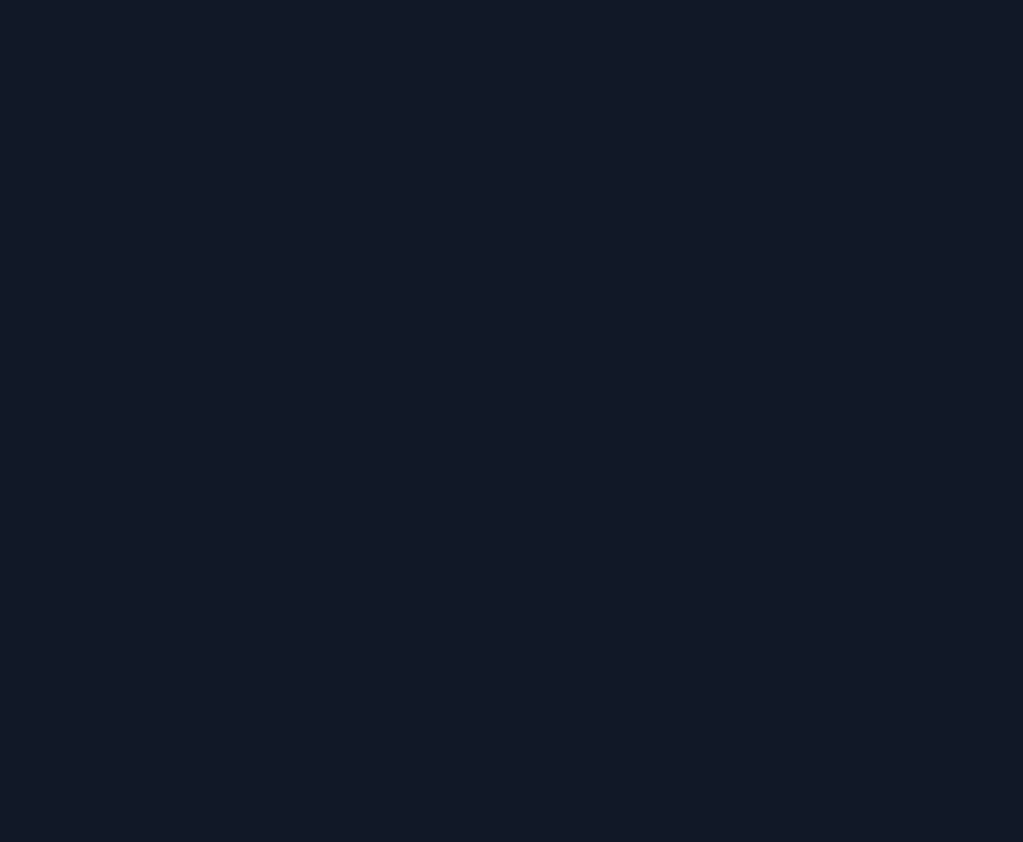
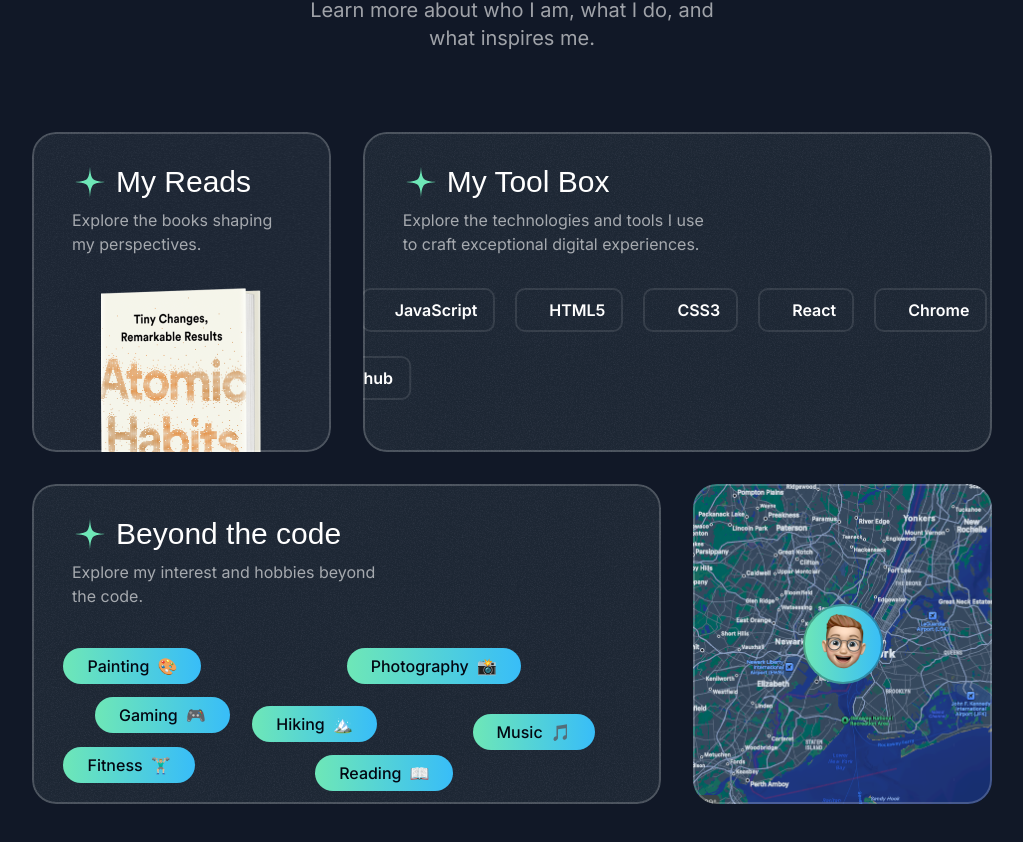
Before and after one commit to nihir-zala/learn-next, a Next.js app: page / in a window 1280 px wide. Shown: the part 4052-4894 px from the top of the page, without its empty margins (128-1151 px from the left). Before the commit the page ends 3824 px from the top, so only its background shows below. Built offline with nearby package versions, Linux system fonts and the light colour scheme; a web font is replaced by a local one.

Commit message:
added the about section

```diff
--- a/src/app/page.tsx
+++ b/src/app/page.tsx
@@ -3,6 +3,7 @@
 import { ProjectsSection } from "@/sections/Projects";
 import { TapeSection } from "@/sections/Tape";
 import { TestimonialsSection } from "@/sections/Testimonials";
+import { AboutSection } from "@/sections/About";
 
 export default function Home() {
   return (
@@ -12,6 +13,7 @@
       <ProjectsSection />
       <TapeSection />
       <TestimonialsSection />
+      <AboutSection />
     </div>
   );
 }
--- a/src/components/Card.tsx
+++ b/src/components/Card.tsx
@@ -11,7 +11,7 @@
   return (
     <div
       className={twMerge(
-        "bg-gray-800 rounded-3xl z-0 after:z-10 overflow-hidden relative after:content-[''] after:absolute after:inset-0 after:outline-2 after:outline after:-outline-offset-2 after:rounded-3xl after:outline-white/20 after:pointer-events-none p-6",
+        "bg-gray-800 rounded-3xl z-0 after:z-10 overflow-hidden relative after:content-[''] after:absolute after:inset-0 after:outline-2 after:outline after:-outline-offset-2 after:rounded-3xl after:outline-white/20 after:pointer-events-none",
         className
       )}
     >
--- /dev/null
+++ b/src/components/CardHeader.tsx
@@ -0,0 +1,25 @@
+import StarIcon from "@/assets/icons/star.svg";
+import { twMerge } from "tailwind-merge";
+export const CardHeader = ({
+  title,
+  description,
+  className,
+}: {
+  title: string;
+  description: string;
+  className?: string;
+}) => {
+  return (
+    <>
+      <div className={twMerge("flex flex-col p-6 md:py-8 md:px-10", className)}>
+        <div className="inline-flex items-center gap-2">
+          <StarIcon className="size-9 text-emerald-300" />
+          <h3 className="font-serif text-3xl">{title}</h3>
+        </div>
+        <p className="text-sm lg:text-base max-w-xs text-white/60 mt-2">
+          {description}
+        </p>
+      </div>
+    </>
+  );
+};
--- /dev/null
+++ b/src/components/TechIcon.tsx
@@ -0,0 +1,14 @@
+export const TechIcon = ({ component }: { component: React.ElementType }) => {
+  const Component = component;
+  return (
+    <>
+      <Component className="size-10 fill-[url(#tech-icon-gradient)]" />
+      <svg className="size-0 absolute">
+        <linearGradient id="tech-icon-gradient">
+          <stop offset="0%" stopColor="rgb(110 231 138)" />
+          <stop offset="100%" stopColor="rgb(56 189 248)" />
+        </linearGradient>
+      </svg>
+    </>
+  );
+};
--- /dev/null
+++ b/src/components/ToolBoxItems.tsx
@@ -0,0 +1,48 @@
+import React from "react";
+import { twMerge } from "tailwind-merge";
+
+export const ToolBoxItems = ({
+  items,
+  className,
+  itemsWrapperClassName,
+}: {
+  items: {
+    title: string; // ✅ use lowercase string
+    icon: React.ElementType; // ✅ match with usage
+  }[];
+  className?: string;
+  itemsWrapperClassName?: string;
+}) => {
+  return (
+    <>
+      <div
+        className={twMerge(
+          "flex [mask-image:lienar-gradient(to_right,transparent,black_10%,black_90%,transparent)]",
+          className
+        )}
+      >
+        <div
+          className={twMerge(
+            "flex flex-none py-0.5 gap-6 pr-6",
+            itemsWrapperClassName
+          )}
+        >
+          {items.map((item) => {
+            const Icon = item.icon;
+            return (
+              <div
+                key={item.title}
+                className="inline-flex items-center gap-4 py-2 px-4 outline outline-2 outline-white/10 rounded-lg"
+              >
+                <span className="">
+                  <Icon />
+                </span>
+                <span className="font-semibold">{item.title}</span>
+              </div>
+            );
+          })}
+        </div>
+      </div>
+    </>
+  );
+};
--- a/src/sections/About.tsx
+++ b/src/sections/About.tsx
@@ -1,3 +1,116 @@
+import { SectionHeader } from "@/components/SectionHeader";
+import { Card } from "@/components/Card";
+import StarIcon from "@/assets/icons/star.svg";
+import bookImage from "@/assets/images/book-cover.png";
+import Image from "next/image";
+import JavaScriptIcon from "@/assets/icons/square-js.svg";
+import HtmlIcon from "@/assets/icons/html5.svg";
+import CssIcon from "@/assets/icons/css3.svg";
+import ReactIcon from "@/assets/icons/react.svg";
+import ChromeIcon from "@/assets/icons/chrome.svg";
+import GithubIcon from "@/assets/icons/github.svg";
+import mapImage from "@/assets/images/map.png";
+import smilyMemoji from "@/assets/images/memoji-smile.png";
+import { CardHeader } from "@/components/CardHeader";
+import { ToolBoxItems } from "@/components/ToolBoxItems";
+const toolBoxItems = [
+  { title: "JavaScript", icon: JavaScriptIcon },
+  { title: "HTML5", icon: HtmlIcon },
+  { title: "CSS3", icon: CssIcon },
+  { title: "React", icon: ReactIcon },
+  { title: "Chrome", icon: ChromeIcon },
+  { title: "Github", icon: GithubIcon },
+];
+const hobbies = [
+  { title: "Painting", emoji: "🎨", left: "5%", top: "5%" },
+  { title: "Photography", emoji: "📸", left: "50%", top: "5%" },
+  { title: "Gaming", emoji: "🎮", left: "10%", top: "35%" },
+  { title: "Hiking", emoji: "🏔️", left: "35%", top: "40%" },
+  { title: "Music", emoji: "🎵", left: "70%", top: "45%" },
+  { title: "Fitness", emoji: "🏋🏼‍♂️", left: "5%", top: "65%" },
+  { title: "Reading", emoji: "📖", left: "45%", top: "70%" },
+];
+
 export const AboutSection = () => {
-  return <div>About Section</div>;
+  return (
+    <div className="py-20 lg:py-28">
+      <div className="container">
+        <SectionHeader
+          eyebro="About me"
+          title="A glimpse into my world"
+          description="Learn more about who I am, what I do, and what inspires me."
+        />
+
+        <div className="mt-20 flex flex-col gap-8">
+          <div className="grid grid-cols-1 gap-8 md:grid-cols-5 lg:grid-cols-3">
+            <Card className="h-[320px] md:col-span-2 lg:col-span-1">
+              <CardHeader
+                title={"My Reads"}
+                description={"Explore the books shaping my perspectives."}
+              />
+              <div className="w-40 mx-auto mt-2 md:mt-0">
+                <Image src={bookImage} alt="Book Cover" className="" />
+              </div>
+            </Card>
+
+            <Card className="h-[320px] md:col-span-3 lg:col-span-2">
+              <CardHeader
+                title={"My Tool Box"}
+                description={
+                  "Explore the technologies and tools I use to craft exceptional digital experiences."
+                }
+                className=""
+              />
+              <ToolBoxItems items={toolBoxItems} className="" />
+              <ToolBoxItems
+                items={toolBoxItems}
+                className="mt-6 -translate-x-1/2"
+                itemsWrapperClassName="-translate-x-1/2"
+              />
+            </Card>
+          </div>
+          <div className="grid grid-cols-1 md:grid-cols-5 gap-8 lg:grid-cols-3">
+            <Card className="h-[320px] p-0 flex flex-col md:col-span-3 lg:col-span-2">
+              <CardHeader
+                title={"Beyond the code"}
+                description={"Explore my interest and hobbies beyond the code."}
+                className="px-6 py-6"
+              />
+              <div className="relative flex-1">
+                {hobbies.map((hobby) => (
+                  <div
+                    key={hobby.title}
+                    className="inline-flex gap-2 px-6 bg-gradient-to-r from-emerald-300 to-sky-400 rounded-full py-1.5 absolute"
+                    style={{
+                      top: hobby.top,
+                      left: hobby.left,
+                    }}
+                  >
+                    <span className="font-medium text-gray-950">
+                      {hobby.title}
+                    </span>
+                    <span>{hobby.emoji}</span>
+                  </div>
+                ))}
+              </div>
+            </Card>
+            <Card className="h-[320px] p-0 relative md:col-span-2 lg:col-span-1">
+              <Image
+                src={mapImage}
+                alt="Map Image"
+                className="h-full w-full object-cover object-left-top"
+              />
+              <div className="absolute top-1/2 left-1/2 -translate-x-1/2 -translate-y-1/2 size-20 rounded-full bg-gradient-to-r from-emerald-300 to-sky-400 after:content-[''] after:absolute after:inset-0 after:outline after:outline-2 after:-outline-offset-2 after:rounded-full after:outline-gray-950/30">
+                <Image
+                  src={smilyMemoji}
+                  alt="Smily Image"
+                  className="size-20"
+                />
+              </div>
+            </Card>
+          </div>
+        </div>
+      </div>
+    </div>
+  );
 };
--- a/src/sections/Testimonials.tsx
+++ b/src/sections/Testimonials.tsx
@@ -56,7 +56,7 @@
             {testimonials.map((testimonial) => (
               <Card
                 key={testimonial.name}
-                className="max-w-xs md:max-w-md md:p-8"
+                className="max-w-xs md:max-w-md p-6 md:p-8"
               >
                 <div className="flex gap-4 items-center">
                   <div className="size-14 bg-gray-700 inline-flex items-center justify-center rounded-full flex-shrink-0">
```
Also changed, not shown: 1 other file (tests, documents, lock files or other folders).
